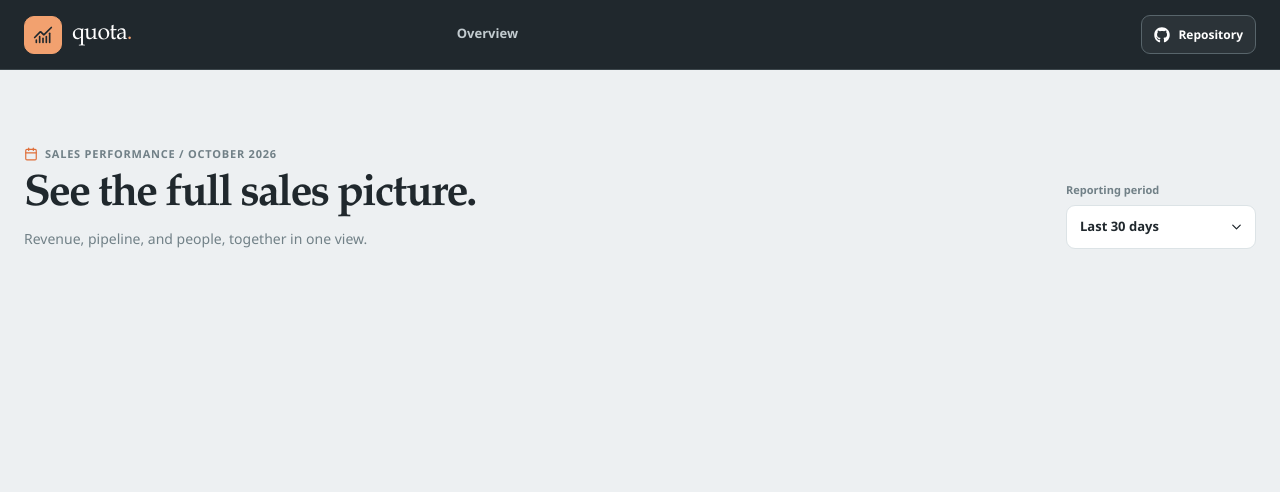
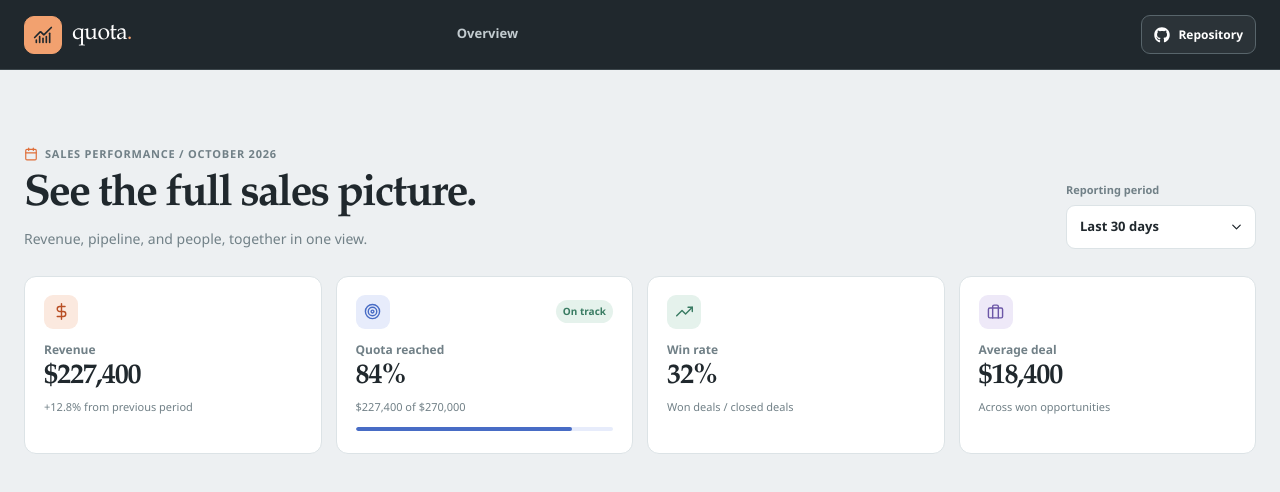
Before and after one commit to a2rp/sales-analytics-dashboard, a React (Vite) app: page / in a window 1280 px wide. Shown: the top 492 px of the page. Built offline with nearby package versions, Linux system fonts and the light colour scheme.

Commit message:
feat: add period-aware sales metrics

```diff
--- a/src/App.jsx
+++ b/src/App.jsx
@@ -1,6 +1,8 @@
 import { useState } from 'react'
 import Header from './components/header/index.jsx'
+import MetricCards from './components/metricCards/index.jsx'
 import ReportControls from './components/reportControls/index.jsx'
+import { reports } from './data/sales.js'
 import styles from './App.module.css'
 
 const App = () => {
@@ -11,6 +13,7 @@ const App = () => {
       <Header />
       <main className={styles.workspace} id="overview">
         <ReportControls period={period} onPeriodChange={setPeriod} />
+        <MetricCards report={reports[period]} />
       </main>
     </div>
   )
--- /dev/null
+++ b/src/components/metricCards/index.jsx
@@ -0,0 +1,60 @@
+import { FiBriefcase, FiDollarSign, FiTarget, FiTrendingUp } from 'react-icons/fi'
+import { formatCurrency } from '../../data/sales.js'
+import styles from './styles.module.css'
+
+const MetricCards = ({ report }) => {
+  const metrics = [
+    {
+      label: 'Revenue',
+      value: formatCurrency(report.total),
+      note: `+${report.change}% from previous period`,
+      icon: <FiDollarSign aria-hidden="true" />,
+      tone: styles.orange,
+    },
+    {
+      label: 'Quota reached',
+      value: `${report.quota}%`,
+      note: `${formatCurrency(report.total)} of ${formatCurrency(report.target)}`,
+      icon: <FiTarget aria-hidden="true" />,
+      tone: styles.blue,
+      progress: report.quota,
+    },
+    {
+      label: 'Win rate',
+      value: `${report.winRate}%`,
+      note: 'Won deals / closed deals',
+      icon: <FiTrendingUp aria-hidden="true" />,
+      tone: styles.green,
+    },
+    {
+      label: 'Average deal',
+      value: formatCurrency(report.averageDeal),
+      note: 'Across won opportunities',
+      icon: <FiBriefcase aria-hidden="true" />,
+      tone: styles.violet,
+    },
+  ]
+
+  return (
+    <section className={styles.metricCards} aria-label="Sales performance metrics">
+      {metrics.map((metric) => (
+        <article className={styles.metric} key={metric.label}>
+          <div className={styles.metricTop}>
+            <span className={`${styles.icon} ${metric.tone}`}>{metric.icon}</span>
+            {metric.progress && <span className={styles.change}>On track</span>}
+          </div>
+          <p className={styles.label}>{metric.label}</p>
+          <p className={styles.value}>{metric.value}</p>
+          <p className={styles.note}>{metric.note}</p>
+          {metric.progress && (
+            <div className={styles.progress} role="progressbar" aria-label="Quota reached" aria-valuenow={metric.progress} aria-valuemin="0" aria-valuemax="100">
+              <span style={{ width: `${metric.progress}%` }} />
+            </div>
+          )}
+        </article>
+      ))}
+    </section>
+  )
+}
+
+export default MetricCards
--- /dev/null
+++ b/src/components/metricCards/styles.module.css
@@ -0,0 +1,123 @@
+.metricCards {
+  display: grid;
+  grid-template-columns: repeat(4, minmax(0, 1fr));
+  gap: 14px;
+
+  .metric {
+    min-height: 178px;
+    padding: 18px 19px 16px;
+    background: var(--color-white);
+    border: 1px solid var(--color-line);
+    border-radius: 12px;
+    transition: border-color 160ms ease, box-shadow 160ms ease;
+
+    &:hover {
+      border-color: #bdc9cf;
+      box-shadow: 0 8px 22px rgb(30 40 46 / 7%);
+    }
+  }
+
+  .metricTop {
+    display: flex;
+    align-items: center;
+    justify-content: space-between;
+  }
+
+  .icon {
+    display: grid;
+    width: 34px;
+    height: 34px;
+    place-items: center;
+    border: 1px solid transparent;
+    border-radius: 9px;
+
+    svg {
+      width: 17px;
+      height: 17px;
+    }
+  }
+
+  .orange {
+    color: var(--color-orange-dark);
+    background: var(--color-orange-soft);
+  }
+
+  .blue {
+    color: var(--color-blue);
+    background: var(--color-blue-soft);
+  }
+
+  .green {
+    color: #397b62;
+    background: #e5f2ec;
+  }
+
+  .violet {
+    color: #6c57a7;
+    background: #eee9f8;
+  }
+
+  .change {
+    padding: 4px 7px;
+    color: #397b62;
+    background: #e5f2ec;
+    border-radius: 99px;
+    font-size: 10px;
+    font-weight: 700;
+  }
+
+  .label {
+    margin-top: 12px;
+    color: var(--color-muted);
+    font-size: 12px;
+    font-weight: 600;
+  }
+
+  .value {
+    margin-top: 2px;
+    color: var(--color-ink);
+    font-family: var(--font-display);
+    font-size: clamp(22px, 2.2vw, 30px);
+    font-weight: 600;
+    letter-spacing: -0.04em;
+    line-height: 1.2;
+  }
+
+  .note {
+    margin-top: 4px;
+    color: var(--color-muted);
+    font-size: 11px;
+  }
+
+  .progress {
+    height: 4px;
+    margin-top: 12px;
+    overflow: hidden;
+    background: var(--color-blue-soft);
+    border-radius: 99px;
+
+    span {
+      display: block;
+      height: 100%;
+      background: var(--color-blue);
+      border-radius: inherit;
+    }
+  }
+
+  @media (max-width: 900px) {
+    grid-template-columns: repeat(2, minmax(0, 1fr));
+  }
+
+  @media (max-width: 480px) {
+    gap: 9px;
+
+    .metric {
+      min-height: 161px;
+      padding: 13px;
+    }
+
+    .value {
+      font-size: 22px;
+    }
+  }
+}
--- a/src/data/sales.js
+++ b/src/data/sales.js
@@ -9,6 +9,7 @@ export const reports = {
     total: 227400,
     change: 12.8,
     quota: 84,
+    target: 270000,
     winRate: 32,
     averageDeal: 18400,
     chart: [
@@ -23,6 +24,7 @@ export const reports = {
     total: 684200,
     change: 8.4,
     quota: 91,
+    target: 750000,
     winRate: 36,
     averageDeal: 21200,
     chart: [
@@ -36,6 +38,7 @@ export const reports = {
     total: 1846200,
     change: 18.2,
     quota: 87,
+    target: 2120000,
     winRate: 34,
     averageDeal: 19800,
     chart: [
```
